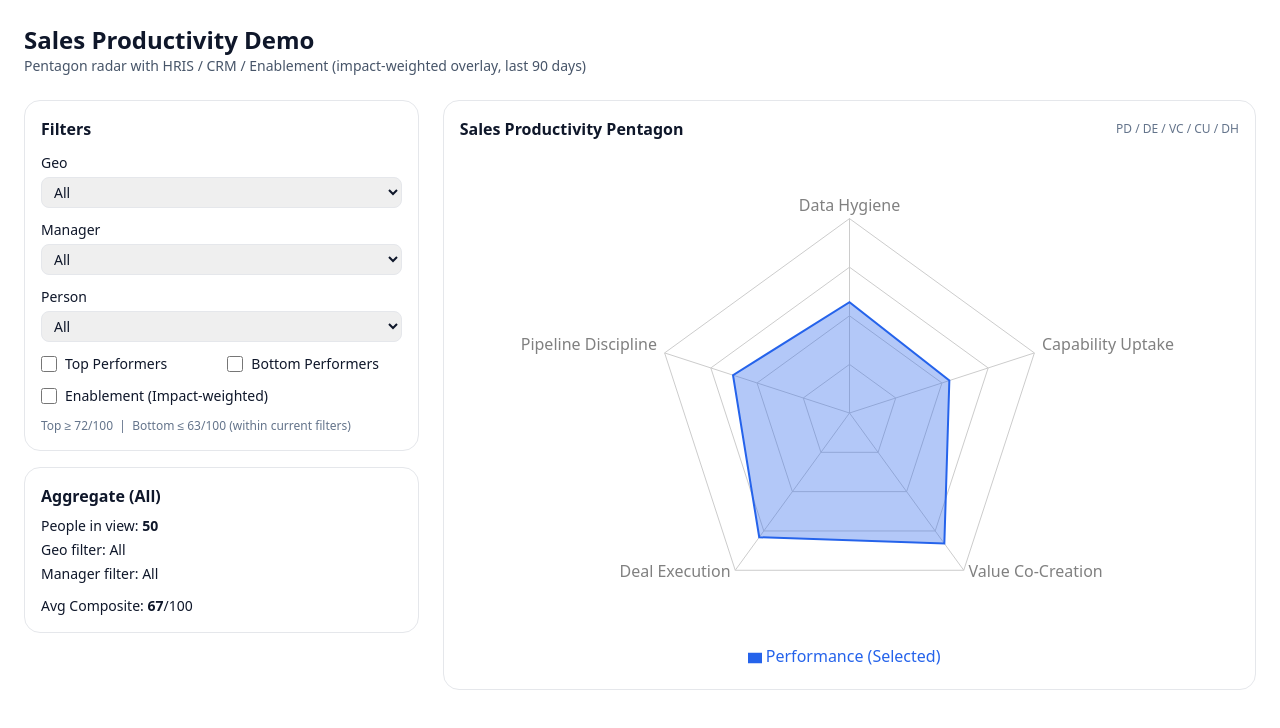
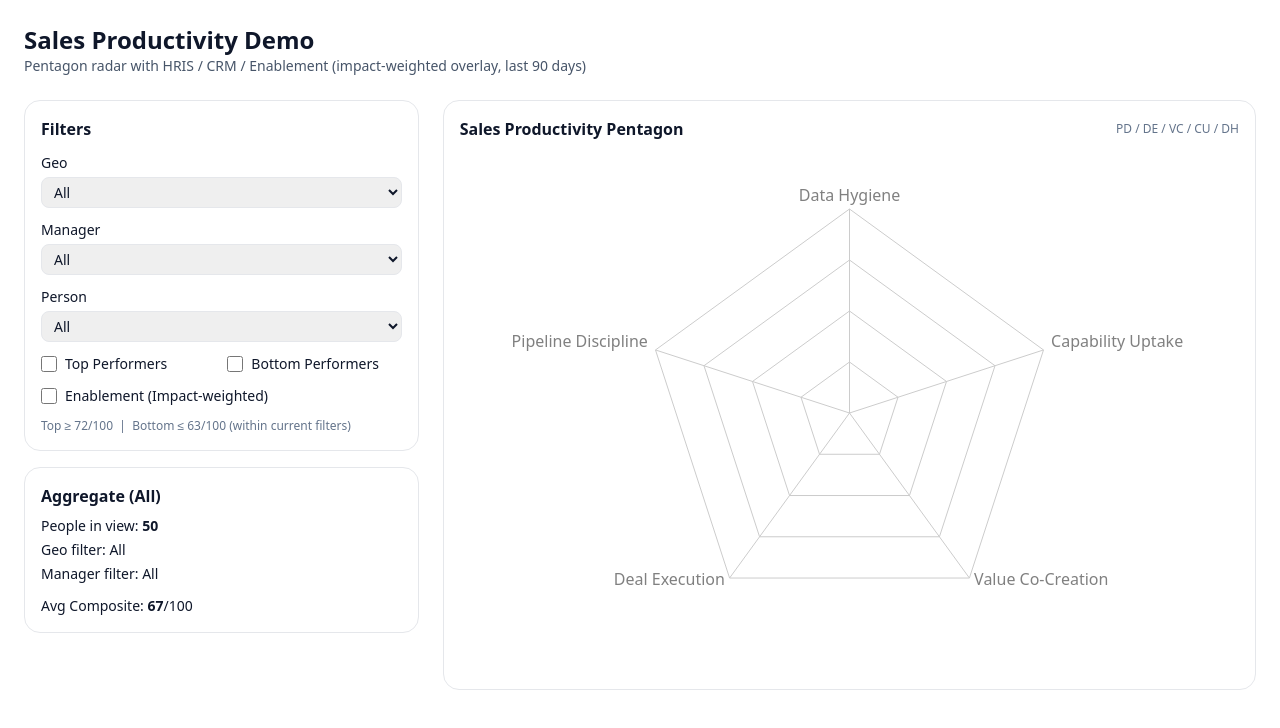
Before and after one commit to ashishvarghese242/sales-productivity-demo, a React (Vite) app: page / in a window 1280 px wide. Shown: the top 728 px of the page. Built offline with nearby package versions, Linux system fonts and the light colour scheme.

Commit message:
Update RadarPentagon.jsx

```diff
--- a/src/components/RadarPentagon.jsx
+++ b/src/components/RadarPentagon.jsx
@@ -13,11 +13,12 @@ import {
 /**
  * Props:
  *  - data: [{ lever, selectedScore, topAvg?, bottomAvg?, lrsOverlay? }]
+ *  - showPerf: boolean            <-- NEW
  *  - showTop: boolean
  *  - showBottom: boolean
  *  - showLRS: boolean
  */
-export default function RadarPentagon({ data, showTop, showBottom, showLRS }) {
+export default function RadarPentagon({ data, showPerf, showTop, showBottom, showLRS }) {
   return (
     <div className="w-full h-[520px]">
       <ResponsiveContainer>
@@ -32,15 +33,17 @@ export default function RadarPentagon({ data, showTop, showBottom, showLRS }) {
             labelFormatter={(label) => `${label}`}
           />
 
-          {/* Selected entity (All or Person) */}
+          {/* Overall / Selected Performance (only if toggled) */}
+          {showPerf && (
             <Radar
-            name="Performance (Selected)"
+              name="Overall Performance"
               dataKey="selectedScore"
               stroke="#2563EB"     // blue-600
               fill="#2563EB"
               fillOpacity={0.35}
               strokeWidth={2}
             />
+          )}
 
           {showTop && (
             <Radar
```
Lines whose indentation alone changed are shown as unchanged.
